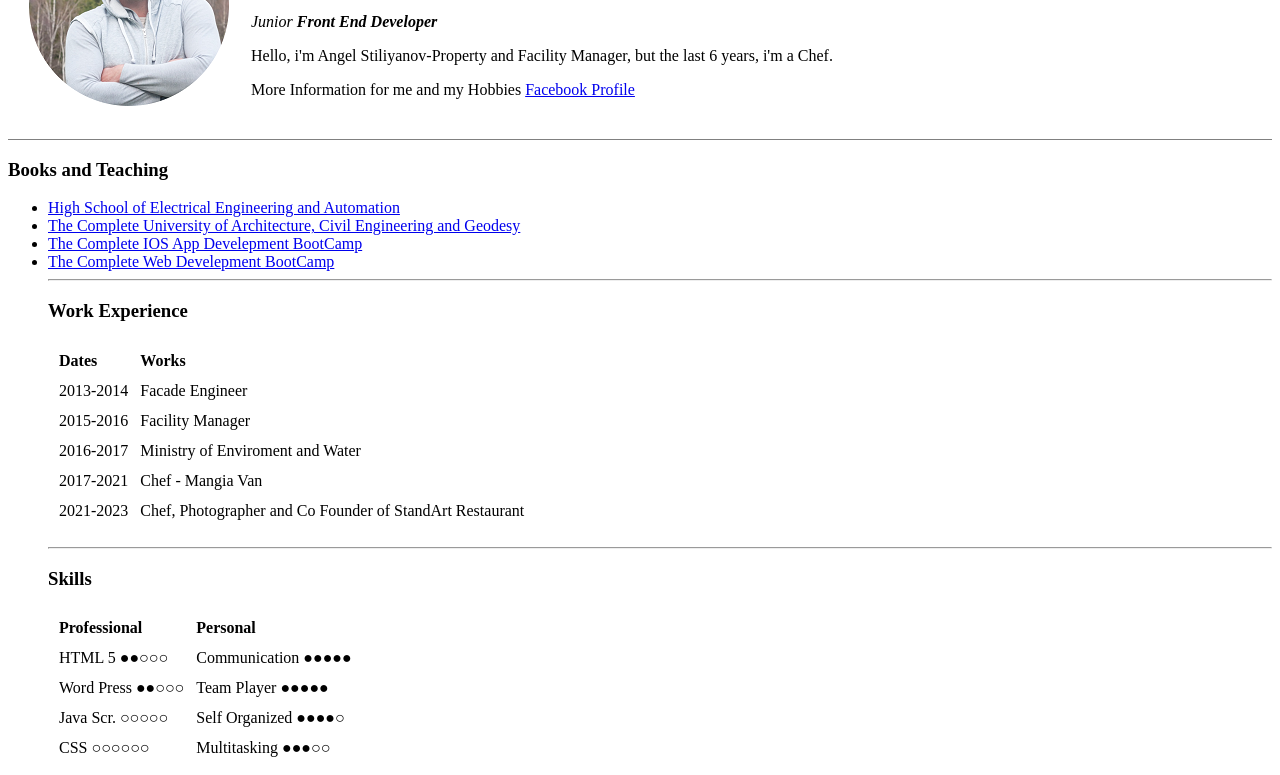
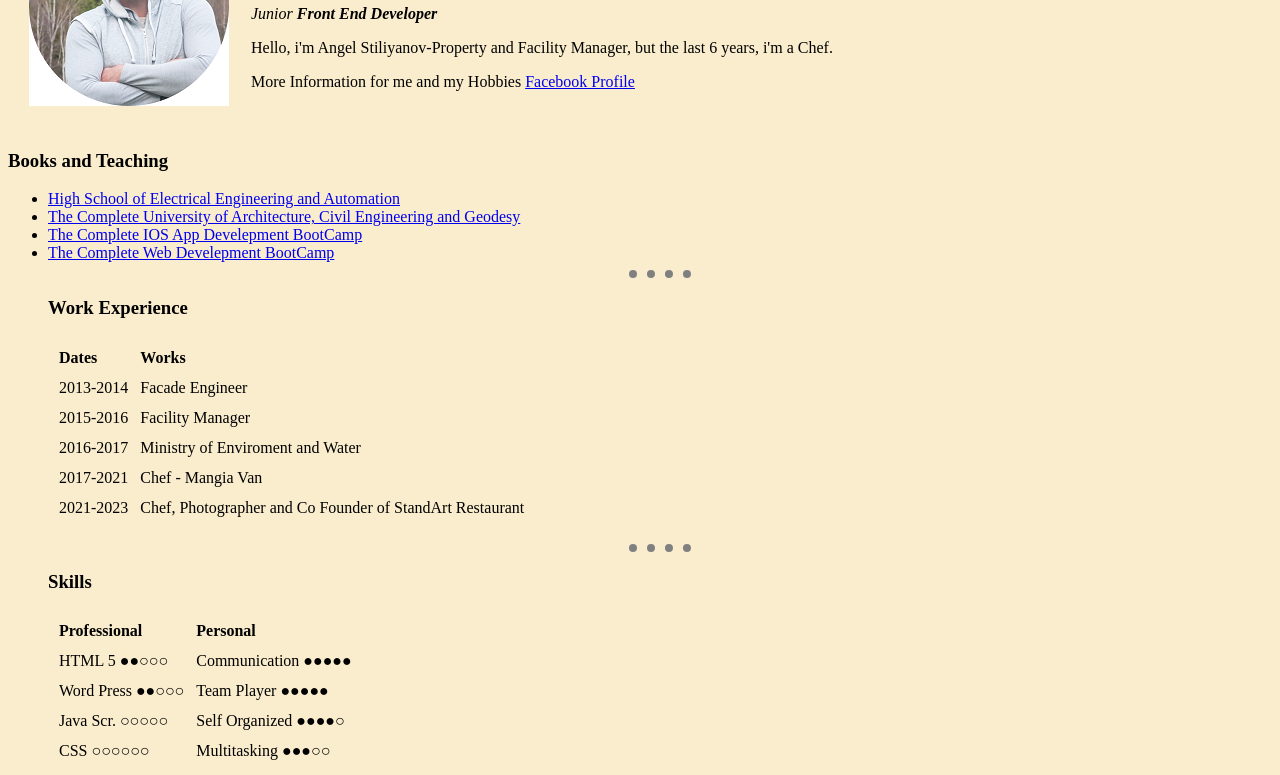
Before and after one commit to Jujuban4oo/Angel_CV, a plain HTML site: page index.html in a window 1280 px wide. Shown: the part 123-898 px from the top of the page. Drawn offline with Linux system fonts and the light colour scheme.

Commit message:
Add files via upload

```diff
--- a/index.html
+++ b/index.html
@@ -3,6 +3,31 @@
 <head>
     <meta charset="UTF-8">
     <title> Angel's Website </title>
+
+    <style>
+        body {
+            background-color: #FAEDCD;
+        }
+
+        hr {
+            background-color: #FAEDCD;
+            border-style: none;
+            border-top-style: dotted;
+            border-color: grey;
+            border-width: 8px;
+            width: 5%;
+
+        }
+
+
+        img {
+            height: 15%;
+        }
+        </style>
+
+
+
+
 </head>
 
 <body>
@@ -11,7 +36,7 @@
             <td><img src="angel-modified.png" alt="Angel Stiliyanov profil picture" sizes="max-width: 300px"></td>
             <td>
                 <h1> Angel Stiliyanov</h1>
-                <hr size="1" noshade="0">
+
                 <p><em>Junior <strong> Front End Developer</strong></em></p>
                 <p>Hello, i'm Angel Stiliyanov-Property and Facility Manager,
                     but the last 6 years, i'm a Chef. </p>
@@ -23,7 +48,7 @@
         </tr>
     </table>
 
-    <hr size="1" noshade="0">
+
     <h3>Books and Teaching</h3>
     <ul>
         <li> <a href="https://pgea.bg/">High School of Electrical Engineering and Automation</a> </li>
```
